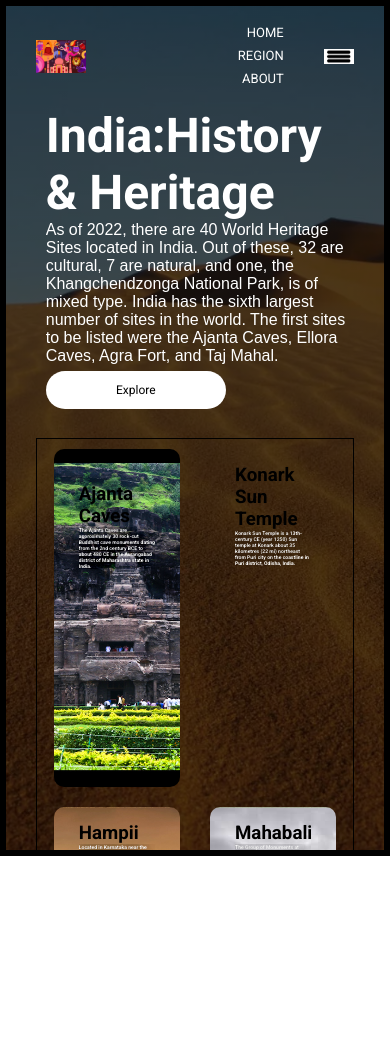
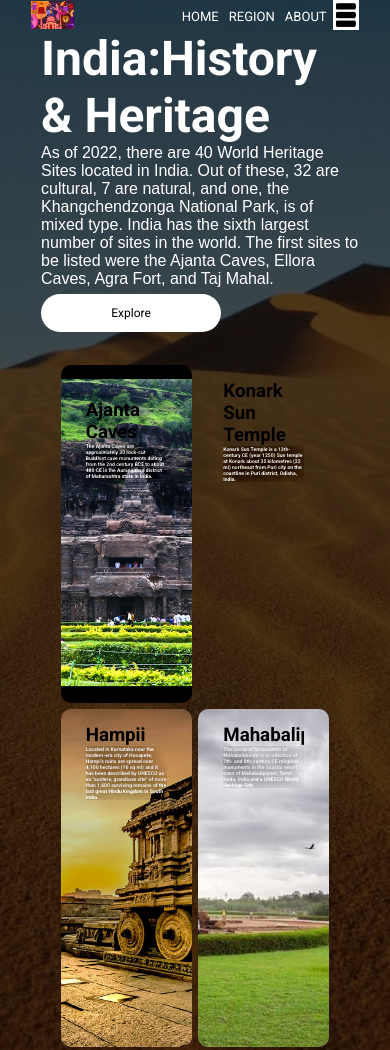
Before and after one commit to K0shal/abhijeet.github.io, a plain HTML site: page index.html in a window 390 px wide. Before the commit the page ends 856 px from the top, so only its background shows below. Drawn offline with Linux system fonts and the light colour scheme.

Commit message:
Update style.css
changes

```diff
--- a/style.css
+++ b/style.css
@@ -7,7 +7,7 @@
 }
 .container{
     width: 100%;
-    height: 100vh;
+    height:fit-content;
     background-image: linear-gradient(rgba(0,0,0,0.7), rgba(0,0,0,0.7)), url(images/background.png);
     background-position: center;
     background-size: cover;
@@ -20,30 +20,49 @@
     height: 12%;
     display: flex;
     align-items: center;
+    justify-content: center;
+
 }
 .logo{
    width: 50px;
    cursor:pointer;
+
 }
 .menu-icon{
     width: 30px;
     cursor:pointer;
-    margin-left:40px;
+    height: 30px;
+    margin-left: 2%;
+
 }
 nav{
-    flex: 1;
+
     text-align: right;
+
+    display: flex;
+    width: 90%;
+    justify-content: end;
+    align-items: center;
 }
+ul{
 
+    display: flex;
+    gap: 5%;
+    justify-content: end;
+    width: 80%;
+}
 nav ul li{
     list-style: none;
     display: inline-block;
-    margin-left: 60px;
+    width: fit-content;
+
+
 }
 
 nav ul li a{
     text-decoration: none;
     color: #fff;
+    width: fit-content;
     font-size: 13px;
 }
 
@@ -70,7 +89,7 @@ p{
     line-height: 15px;
 }*/
 .up{
-
+width: 100%;
 margin-bottom: 9%;
 }
 .up h1{
@@ -121,7 +140,7 @@ button{
     padding: 15px 25px;
     box-sizing: border-box;
     cursor: pointer;
-    margin: 10px 15px;
+    margin: 1% 1%;
     background-image: url(images/pic-1.png);
     background-position: center;
     background-size: cover;
@@ -157,10 +176,23 @@ h5{
     font-weight: bolder;
     color: rgb(255, 255, 255);
 }
+.footer{
+    background-color:rgb(59, 54, 54);
+    text-align: center;
+    width: 100%;
+    height: 12vh;
+
+
+}
+.footer h3{
+    text-align: center;
+    width: 100%;
+    color: #fff;
+    margin-top: 3%;
+
+}
 @media screen and (max-width: 800px) {
-    body {
-     border: 6px solid black;
-    }
+
     .row{
         width: 100%;
     }
@@ -169,6 +201,9 @@ h5{
     }
     .down{
         justify-content: center;
-        border: 1px solid;
+
+    }
+    .nav{
+        display: none;
     }
   }
```
